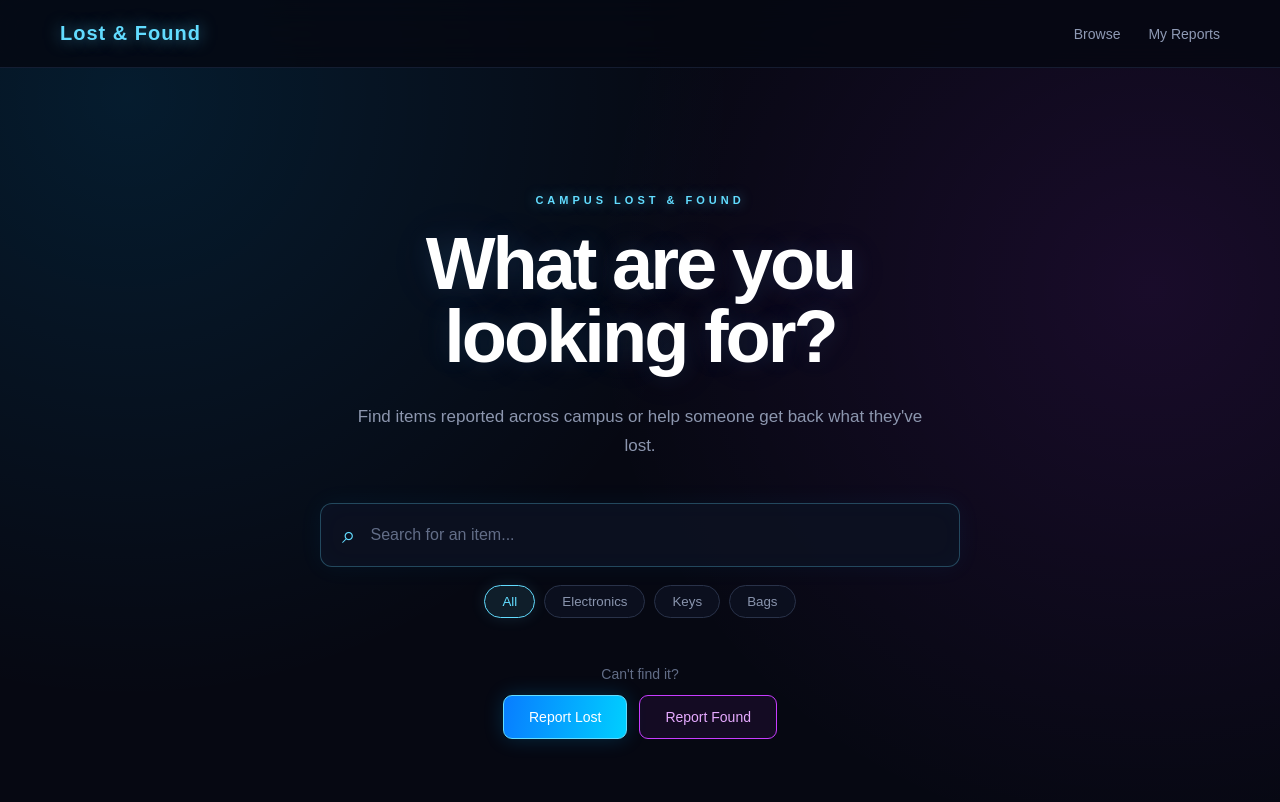
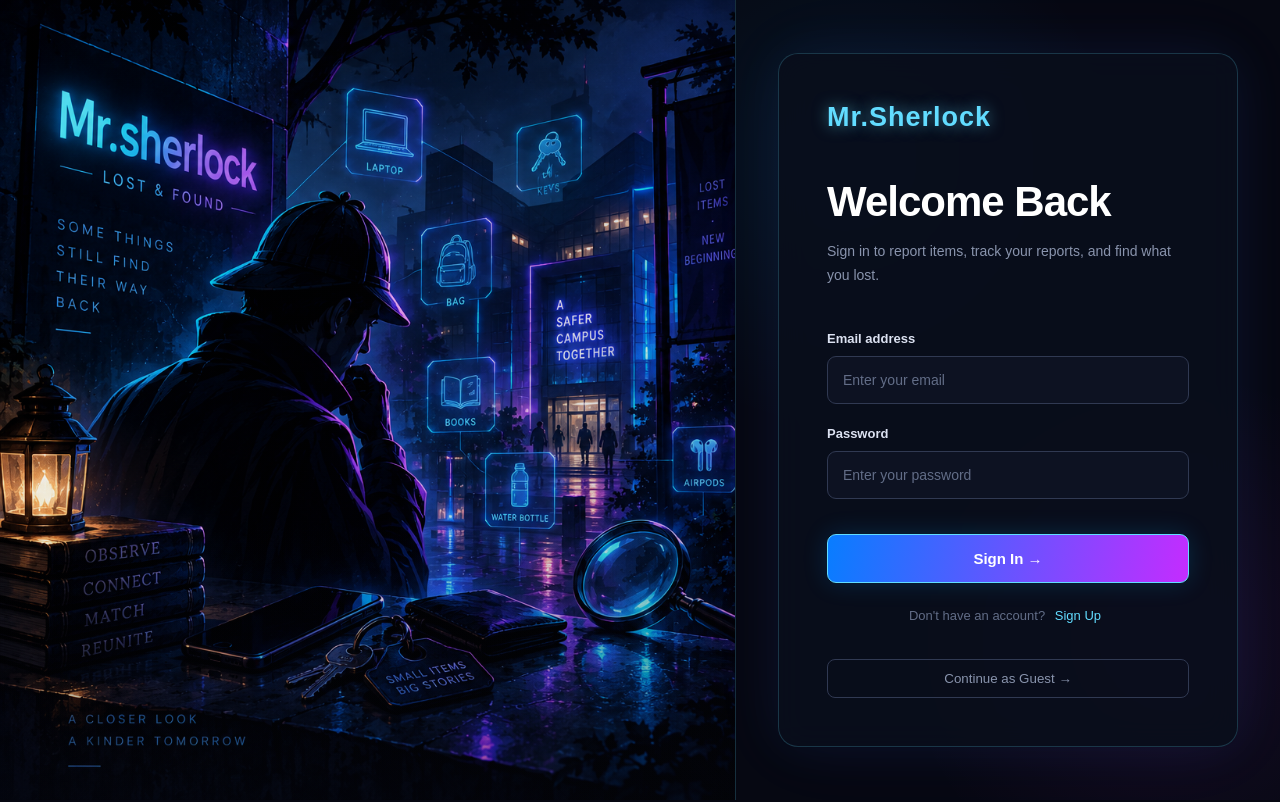
Before and after one commit to sowmyadurga08-ctrl/Lost-and-Found, a React (Vite) app in the folder lost-and-found/: page / in a window 1280 px wide. Shown: the top 802 px of the page. Built offline with nearby package versions, Linux system fonts and the light colour scheme.

Commit message:
Improve recently reported section

```diff
--- a/lost-and-found/src/App.css
+++ b/lost-and-found/src/App.css
@@ -663,48 +663,104 @@ button {
 
 .login-page {
   min-height: 100vh;
+  display: grid;
+  grid-template-columns: 1.15fr 0.85fr;
+  background: #060812;
+}
+
+.login-visual {
+  position: relative;
+  min-height: 100vh;
+  overflow: hidden;
+  border-right: 1px solid rgba(98, 220, 255, 0.18);
+}
+
+.login-visual::after {
+  content: "";
+  position: absolute;
+  inset: 0;
+  background:
+    linear-gradient(
+      90deg,
+      rgba(6, 8, 18, 0.05),
+      rgba(6, 8, 18, 0.15)
+    ),
+    linear-gradient(
+      0deg,
+      rgba(6, 8, 18, 0.35),
+      transparent 35%
+    );
+  pointer-events: none;
+}
+
+.login-visual {
+  position: relative;
+  min-height: 100vh;
+  overflow: hidden;
+  border-right: 1px solid rgba(98, 220, 255, 0.18);
+}
+
+.login-visual img {
+  width: 145%;
+  height: 100%;
+  display: block;
+  object-fit: cover;
+  object-position: left center;
+}
+
+.login-section {
+  min-height: 100vh;
   display: flex;
   align-items: center;
   justify-content: center;
-  padding: 30px;
+  padding: 40px;
   background:
-    radial-gradient(circle at 18% 25%, rgba(0, 174, 255, 0.14), transparent 32%),
-    radial-gradient(circle at 82% 75%, rgba(199, 60, 255, 0.14), transparent 32%),
+    radial-gradient(
+      circle at 20% 20%,
+      rgba(0, 174, 255, 0.08),
+      transparent 35%
+    ),
+    radial-gradient(
+      circle at 80% 80%,
+      rgba(199, 60, 255, 0.08),
+      transparent 35%
+    ),
     #060812;
 }
 
 .login-card {
   width: 100%;
-  max-width: 440px;
-  padding: 44px;
-  background: rgba(10, 14, 28, 0.94);
-  border: 1px solid #303952;
-  border-radius: 21px;
+  max-width: 460px;
+  padding: 48px;
+  background: rgba(10, 14, 28, 0.88);
+  border: 1px solid rgba(98, 220, 255, 0.2);
+  border-radius: 20px;
   box-shadow:
-    0 0 55px rgba(0, 174, 255, 0.07),
-    0 0 90px rgba(199, 60, 255, 0.05);
+    0 0 50px rgba(0, 174, 255, 0.07),
+    0 0 80px rgba(199, 60, 255, 0.05);
+  backdrop-filter: blur(15px);
 }
 
 .login-logo {
   color: #62dcff;
-  font-size: 21px;
+  font-size: 27px;
   font-weight: bold;
   letter-spacing: 1px;
-  text-shadow: 0 0 16px rgba(98, 220, 255, 0.5);
+  text-shadow: 0 0 15px rgba(98, 220, 255, 0.55);
 }
 
 .login-card h1 {
-  margin: 35px 0 10px;
+  margin: 45px 0 10px;
   color: #ffffff;
-  font-size: 39px;
+  font-size: 42px;
   letter-spacing: -1px;
 }
 
 .login-subtitle {
-  margin-bottom: 30px;
+  margin-bottom: 32px;
   color: #8994ad;
   font-size: 14px;
-  line-height: 1.6;
+  line-height: 1.7;
 }
 
 .login-form {
@@ -721,39 +777,46 @@ button {
 }
 
 .login-form input {
-  padding: 14px;
+  width: 100%;
+  padding: 15px;
   border: 1px solid #303952;
   border-radius: 9px;
   background: #0d1222;
   color: #ffffff;
   outline: none;
+  font-size: 14px;
+  transition: 0.2s ease;
+}
+
+.login-form input::placeholder {
+  color: #626d87;
 }
 
 .login-form input:focus {
   border-color: #62dcff;
-  box-shadow: 0 0 16px rgba(98, 220, 255, 0.1);
+  box-shadow: 0 0 18px rgba(98, 220, 255, 0.12);
 }
 
 .login-button {
   margin-top: 25px;
-  padding: 14px;
-  border: none;
+  padding: 15px;
+  border: 1px solid #62dcff;
   border-radius: 9px;
-  background: linear-gradient(100deg, #087dff, #d500ff);
+  background: linear-gradient(100deg, #087dff, #c42cff);
   color: #ffffff;
   font-size: 15px;
   font-weight: bold;
   cursor: pointer;
-  box-shadow: 0 0 23px rgba(0, 174, 255, 0.18);
+  box-shadow: 0 0 24px rgba(0, 174, 255, 0.18);
 }
 
 .login-button:hover {
   transform: translateY(-2px);
-  box-shadow: 0 0 32px rgba(0, 174, 255, 0.28);
+  box-shadow: 0 0 32px rgba(0, 174, 255, 0.3);
 }
 
 .login-switch {
-  margin-top: 22px;
+  margin-top: 24px;
   text-align: center;
   color: #626d87;
   font-size: 13px;
@@ -772,9 +835,9 @@ button {
 }
 
 .login-back {
-  margin-top: 20px;
   width: 100%;
-  padding: 10px;
+  margin-top: 22px;
+  padding: 11px;
   border: 1px solid #303952;
   border-radius: 8px;
   background: transparent;
--- a/lost-and-found/src/App.jsx
+++ b/lost-and-found/src/App.jsx
@@ -1,11 +1,101 @@
 import { useState } from 'react'
 import './App.css'
+
+function LoginPage({ onBack }) {
+  const [email, setEmail] = useState('')
+  const [password, setPassword] = useState('')
+
+  const handleLogin = (event) => {
+    event.preventDefault()
+
+    console.log('Login attempted:', email)
+
+    alert('Login functionality will be connected soon.')
+  }
+
+  return (
+    <div className="login-page">
+
+      <div className="login-visual">
+        <img
+          src="/images/sherlock-login.png"
+          alt="Mr.Sherlock Lost and Found"
+        />
+      </div>
+
+      <div className="login-section">
+
+        <div className="login-card">
+
+          <div className="login-logo">
+            Mr.Sherlock
+          </div>
+
+          <h1>Welcome Back</h1>
+
+          <p className="login-subtitle">
+            Sign in to report items, track your reports,
+            and find what you lost.
+          </p>
+
+          <form className="login-form" onSubmit={handleLogin}>
+
+            <label>Email address</label>
+
+            <input
+              type="email"
+              placeholder="Enter your email"
+              value={email}
+              onChange={(event) => setEmail(event.target.value)}
+              required
+            />
+
+            <label>Password</label>
+
+            <input
+              type="password"
+              placeholder="Enter your password"
+              value={password}
+              onChange={(event) => setPassword(event.target.value)}
+              required
+            />
+
+            <button
+              type="submit"
+              className="login-button"
+            >
+              Sign In →
+            </button>
+
+          </form>
+
+          <p className="login-switch">
+            Don't have an account?{' '}
+            <button type="button">
+              Sign Up
+            </button>
+          </p>
+
+          <button
+            className="login-back"
+            onClick={onBack}
+          >
+            Continue as Guest →
+          </button>
+
+        </div>
+
+      </div>
+
+    </div>
+  )
+}
 
 function App() {
   const [search, setSearch] = useState('')
   const [category, setCategory] = useState('All')
   const [selectedItem, setSelectedItem] = useState(null)
-  const [view, setView] = useState('home')
+  const [view, setView] = useState('login')
   const [previousView, setPreviousView] = useState('home')
   const [itemName, setItemName] = useState('')
   const [itemCategory, setItemCategory] = useState('')
@@ -14,6 +104,7 @@ function App() {
   const [dateTime, setDateTime] = useState('')
   const [reportType, setReportType] = useState('Lost')
     const [items, setItems] = useState([
+
     {
       name: 'iPhone',
       location: 'Block A',
@@ -45,20 +136,42 @@ function App() {
   const calculateMatch = (lostItem, foundItem) => {
   let score = 0
 
+  const lostName = lostItem.name.toLowerCase().trim()
+  const foundName = foundItem.name.toLowerCase().trim()
+
   if (lostItem.category === foundItem.category) {
     score += 25
   }
 
-  if (lostItem.name.toLowerCase() === foundItem.name.toLowerCase()) {
+  // Smart item-name matching
+  if (lostName === foundName) {
     score += 25
+  } else if (
+    lostName.includes(foundName) ||
+    foundName.includes(lostName)
+  ) {
+    score += 20
+  } else {
+    const lostWords = lostName.split(/\s+/)
+    const foundWords = foundName.split(/\s+/)
+
+    const commonWords = lostWords.filter((word) =>
+      foundWords.includes(word)
+    )
+
+    if (commonWords.length > 0) {
+      score += 15
+    }
   }
 
   if (lostItem.location.toLowerCase() === foundItem.location.toLowerCase()) {
     score += 20
   }
 
-  if (lostItem.description.toLowerCase().includes(foundItem.description.toLowerCase()) ||
-      foundItem.description.toLowerCase().includes(lostItem.description.toLowerCase())) {
+  if (
+    lostItem.description.toLowerCase().includes(foundItem.description.toLowerCase()) ||
+    foundItem.description.toLowerCase().includes(lostItem.description.toLowerCase())
+  ) {
     score += 15
   }
 
@@ -66,7 +179,8 @@ function App() {
     const lostTime = new Date(lostItem.dateTime)
     const foundTime = new Date(foundItem.dateTime)
 
-    const difference = Math.abs(lostTime - foundTime) / (1000 * 60)
+    const difference =
+      Math.abs(lostTime - foundTime) / (1000 * 60)
 
     if (difference <= 30) {
       score += 15
@@ -97,9 +211,24 @@ const getMatchReasons = (lostItem, foundItem) => {
     reasons.push('Same category')
   }
 
-  if (lostItem.name.toLowerCase() === foundItem.name.toLowerCase()) {
+  const lostName = lostItem.name.toLowerCase().trim()
+  const foundName = foundItem.name.toLowerCase().trim()
+
+  if (lostName === foundName) {
     reasons.push('Same item name')
+  } else if (
+    lostName.includes(foundName) ||
+    foundName.includes(lostName)
+  ) {
+    reasons.push('Similar item name')
+  } else {
+    const lostWords = lostName.split(/\s+/)
+    const foundWords = foundName.split(/\s+/)
+
+  if (lostWords.some((word) => foundWords.includes(word))) {
+    reasons.push('Related item name')
   }
+}
 
   if (lostItem.location.toLowerCase() === foundItem.location.toLowerCase()) {
     reasons.push('Same location')
@@ -188,7 +317,13 @@ const getMatchReasons = (lostItem, foundItem) => {
       </div>
     )
   }
-
+  if (view === 'login') {
+  return (
+    <LoginPage
+      onBack={() => setView('home')}
+    />
+  )
+}
     if (view === 'browse') {
   return (
     <div className="app">
@@ -240,7 +375,7 @@ const getMatchReasons = (lostItem, foundItem) => {
 </div>
 
         <div className="items">
-          {filteredItems.map((item) => (
+          {filteredItems.slice(0, 3).map((item) => (
             <div
               className="item-card"
               key={item.name}
@@ -366,7 +501,7 @@ const getMatchReasons = (lostItem, foundItem) => {
     <div className="app">
 
       <header className="navbar">
-        <h2>Lost & Found</h2>
+        <h2>Mr.Sherlock</h2>
 
         <nav>
           <a
@@ -379,6 +514,12 @@ const getMatchReasons = (lostItem, foundItem) => {
             Browse
           </a>
           <a href="#">My Reports</a>
+          <button
+            className="login-nav"
+            onClick={() => setView('login')}
+          >
+            Sign In
+          </button>
         </nav>
       </header>
 
@@ -469,7 +610,15 @@ const getMatchReasons = (lostItem, foundItem) => {
               <p className="eyebrow">CAMPUS ACTIVITY</p>
               <h2>Recently reported</h2>
             </div>
-            <a href="#">View all</a>
+            <a
+  href="#"
+  onClick={(e) => {
+    e.preventDefault()
+    setView('browse')
+  }}
+>
+  View all
+</a>
           </div>
           <div className="items">
             {filteredItems.map((item) => (
@@ -503,7 +652,12 @@ const getMatchReasons = (lostItem, foundItem) => {
               <p className="eyebrow">SMART MATCHING</p>
               <h2>Possible matches</h2>
             </div>
-            <a href="#">View all</a>
+            <button
+              className="view-all-button"
+              onClick={() => setView('browse')}
+            >
+              View all
+            </button>
           </div>
           <div className="match-items">
             {possibleMatches.map((match, index) => (
```
Also changed, not shown: lost-and-found/public/images/sherlock-login.png (added).
